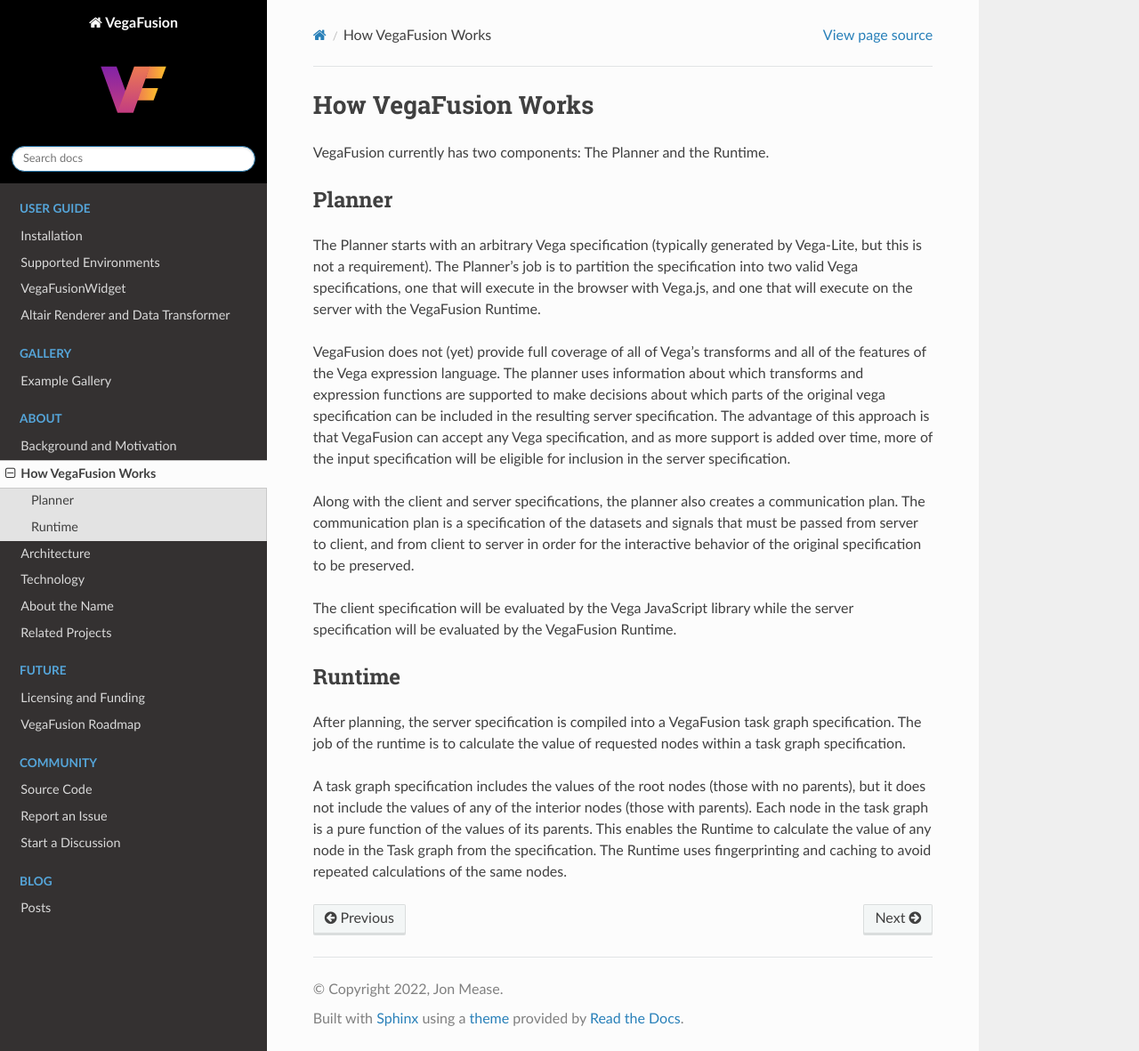
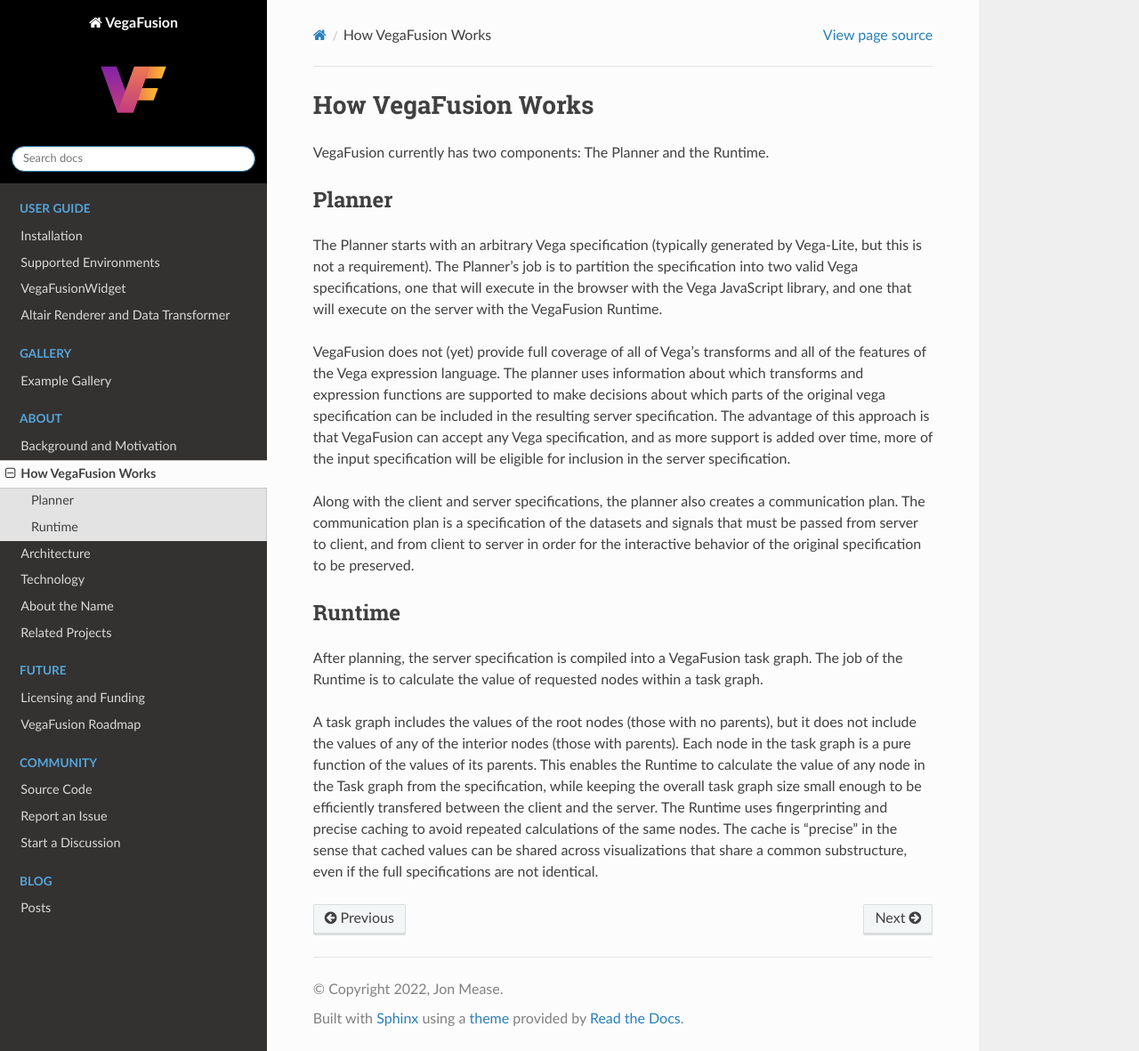
Before and after one commit to vegafusion/vegafusion.github.io, a Sphinx documentation site: the page built from source/how_it_works.md, in a window 1280 px wide and 1181 px high. Shown: the whole window at 89% size. Built offline with Sphinx 7.4.7 and the Read the Docs theme 2.0.0, drawn with Linux system fonts in a browser that asks for light colours.

Commit message:
refinements

```diff
--- a/source/how_it_works.md
+++ b/source/how_it_works.md
@@ -3,15 +3,13 @@
 
 (planner)=
 ## Planner
-The Planner starts with an arbitrary Vega specification (typically generated by Vega-Lite, but this is not a requirement). The Planner's job is to partition the specification into two valid Vega specifications, one that will execute in the browser with Vega.js, and one that will execute on the server with the VegaFusion Runtime.
+The Planner starts with an arbitrary Vega specification (typically generated by Vega-Lite, but this is not a requirement). The Planner's job is to partition the specification into two valid Vega specifications, one that will execute in the browser with the Vega JavaScript library, and one that will execute on the server with the VegaFusion Runtime.
 
 VegaFusion does not (yet) provide full coverage of all of Vega's transforms and all of the features of the Vega expression language.  The planner uses information about which transforms and expression functions are supported to make decisions about which parts of the original vega specification can be included in the resulting server specification.  The advantage of this approach is that VegaFusion can accept any Vega specification, and as more support is added over time, more of the input specification will be eligible for inclusion in the server specification.
 
 Along with the client and server specifications, the planner also creates a communication plan.  The communication plan is a specification of the datasets and signals that must be passed from server to client, and from client to server in order for the interactive behavior of the original specification to be preserved.
 
-The client specification will be evaluated by the Vega JavaScript library while the server specification will be evaluated by the VegaFusion Runtime.
+## Runtime
+After planning, the server specification is compiled into a VegaFusion task graph.  The job of the Runtime is to calculate the value of requested nodes within a task graph.
 
-## Runtime
-After planning, the server specification is compiled into a VegaFusion task graph specification.  The job of the runtime is to calculate the value of requested nodes within a task graph specification.
-
-A task graph specification includes the values of the root nodes (those with no parents), but it does not include the values of any of the interior nodes (those with parents).  Each node in the task graph is a pure function of the values of its parents.  This enables the Runtime to calculate the value of any node in the Task graph from the specification.  The Runtime uses fingerprinting and caching to avoid repeated calculations of the same nodes.
+A task graph includes the values of the root nodes (those with no parents), but it does not include the values of any of the interior nodes (those with parents).  Each node in the task graph is a pure function of the values of its parents.  This enables the Runtime to calculate the value of any node in the Task graph from the specification, while keeping the overall task graph size small enough to be efficiently transfered between the client and the server.  The Runtime uses fingerprinting and precise caching to avoid repeated calculations of the same nodes.  The cache is "precise" in the sense that cached values can be shared across visualizations that share a common substructure, even if the full specifications are not identical.
```
